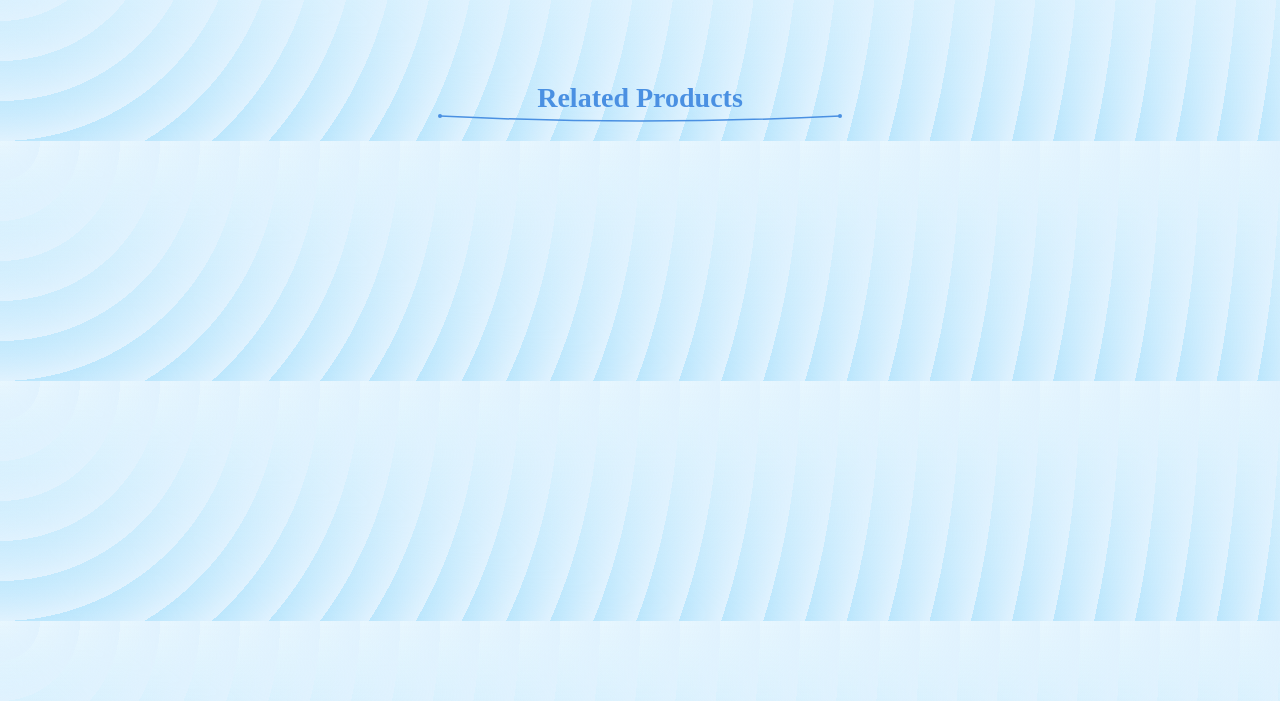
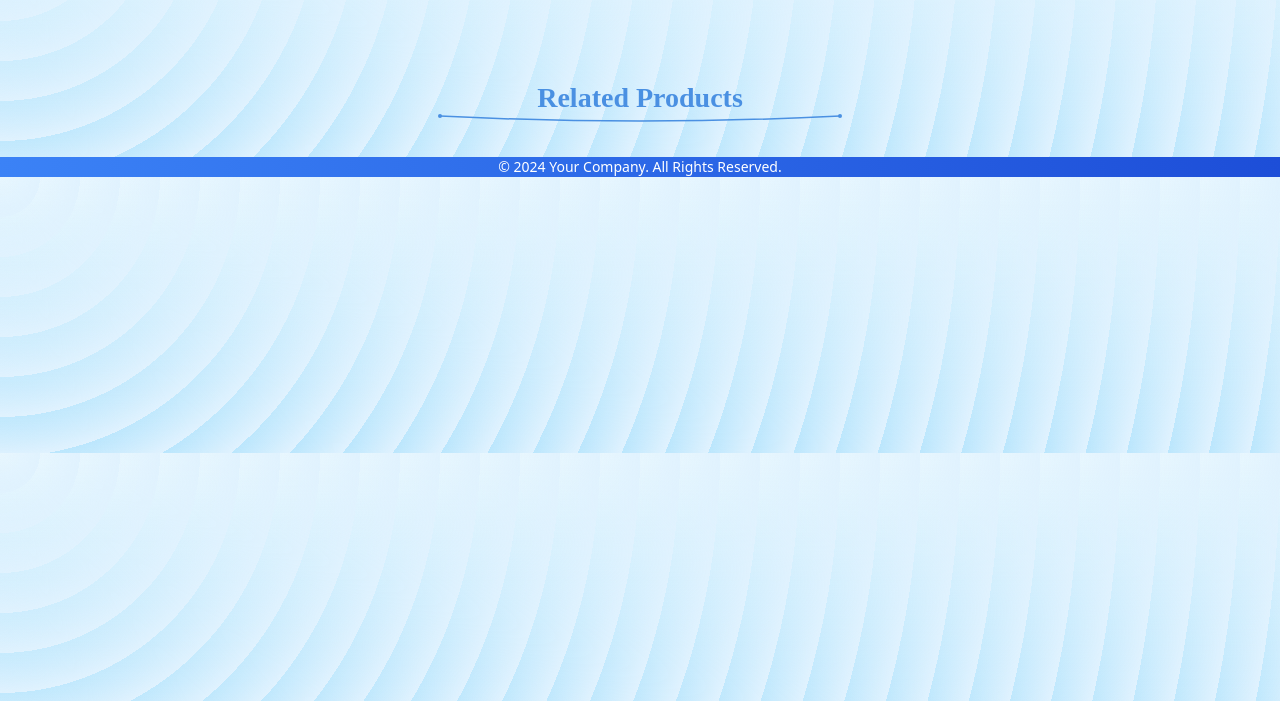
Before and after one commit to gioiova/eCommerce, a plain HTML site: page detail.html in a window 1280 px wide. Shown: the part 99-800 px from the top of the page. Drawn offline with nearby package versions, Linux system fonts and the light colour scheme; no server answers.

Commit message:
added footer on detail page

```diff
--- a/detail.html
+++ b/detail.html
@@ -47,6 +47,18 @@
       id="related-products"
       class="flex justify-center gap-4 px-4 sm:px-8 lg:px-16"
     ></div>
+
+
+
+    <!-- Footer -->
+    <footer class="bg-gradient-to-r from-blue-500 to-blue-700 text-white  mt-auto">
+      <div class=" mx-auto px-6 text-center">
+        <div class="mt-4 text-sm">
+          <p>&copy; 2024 Your Company. All Rights Reserved.</p>
+        </div>
+      </div>
+    </footer>
+
     <script src="detail.js"></script>
   </body>
 </html>
```
